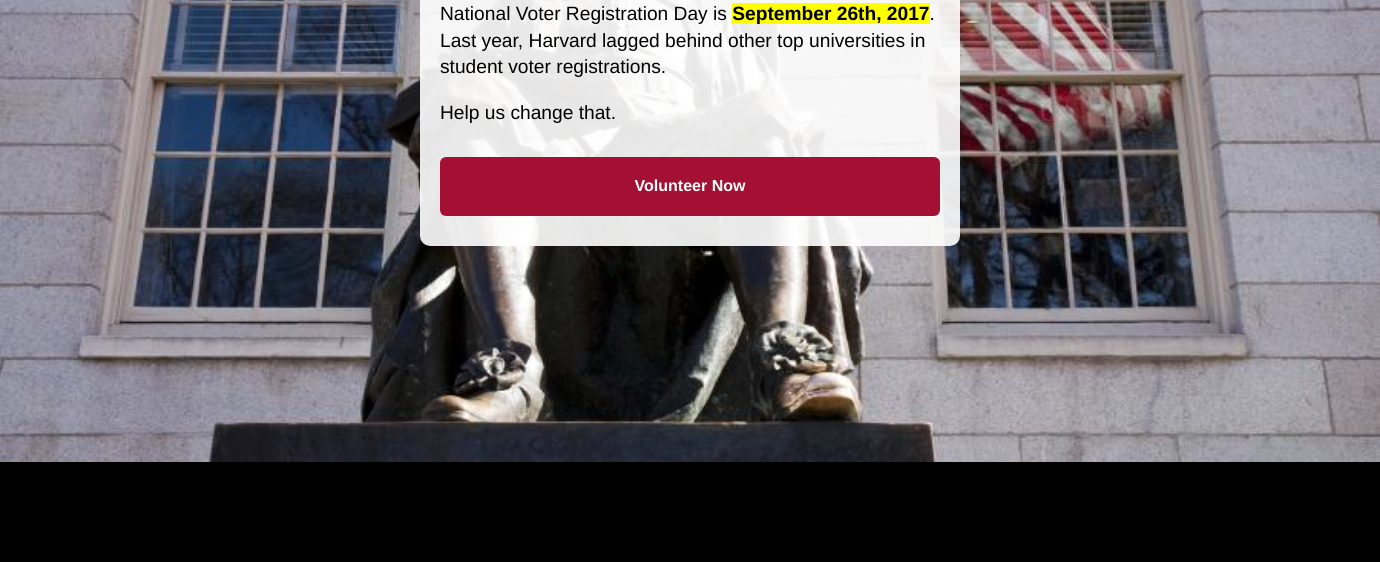
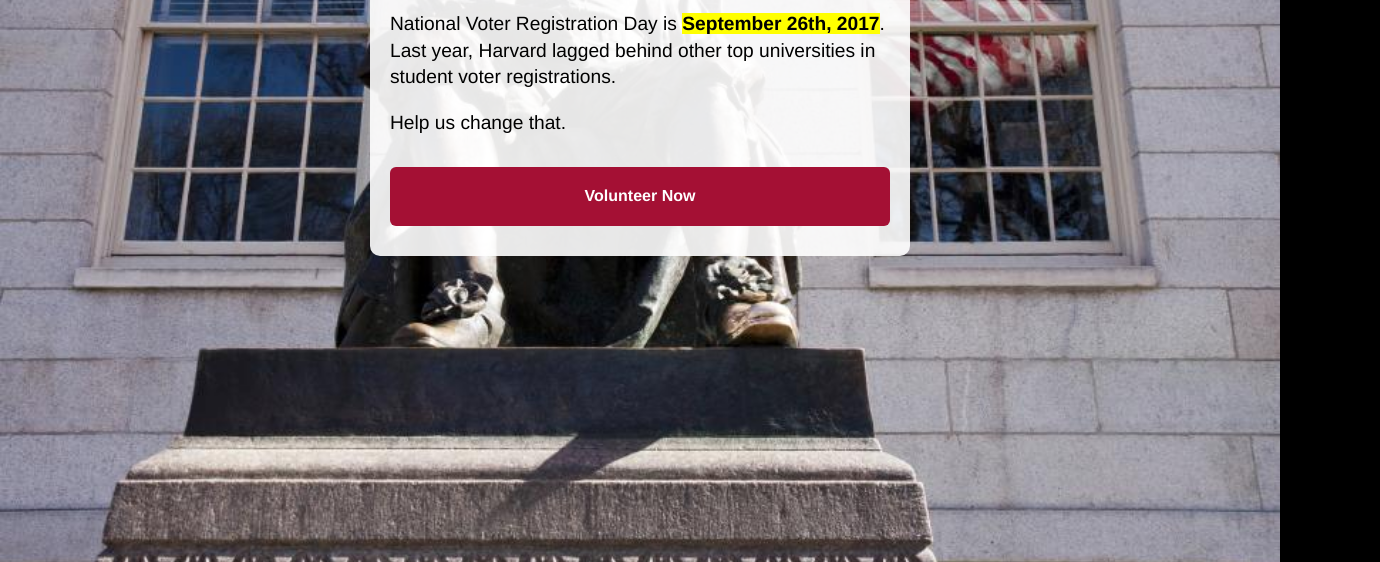
Before and after one commit to dandrabik/voter_reg, a plain HTML site: page index.html in a window 1280 px wide. Shown: the part 238-800 px from the top of the page, 1380 px wide, since content can reach past the window. Drawn offline with nearby package versions, Linux system fonts and the light colour scheme.

Commit message:
css fixes seeing after seeing it live.

```diff
--- a/index.css
+++ b/index.css
@@ -3,21 +3,31 @@
   background-color: black;
 }
 .container {
-  min-height: 600px;
-  min-width: 100%;
-  background-image: url(John_Harvard_Statue.jpg);
+  position: fixed;
+  height: 100%;
+  width: 100%;
+  background: url(John_Harvard_Statue.jpg) no-repeat 42% 50% fixed;
   background-size: cover;
-  padding: 50px;
+  -webkit-background-size: cover;
+  -moz-background-size: cover;
+  -o-background-size: cover;
+/*  background-position: 42% 50%;*/
+  padding: 50px 0;
 }
 .box {
   color: black;
   background-color: rgba(255, 255, 255, 0.9);
-  margin: 100px auto;
-  min-width: 300px;
+  margin: 110px auto;
   max-width: 500px;
   min-height: 200px;
   padding: 5px 20px 30px;
   border-radius: 10px;
+}
+/*Margin by pixel:*/
+@media screen and ( max-width: 400px ){
+    .box{
+        margin: 80px 10px;
+    }
 }
 h1 {
   border-bottom: 4px solid #A41034;
```
